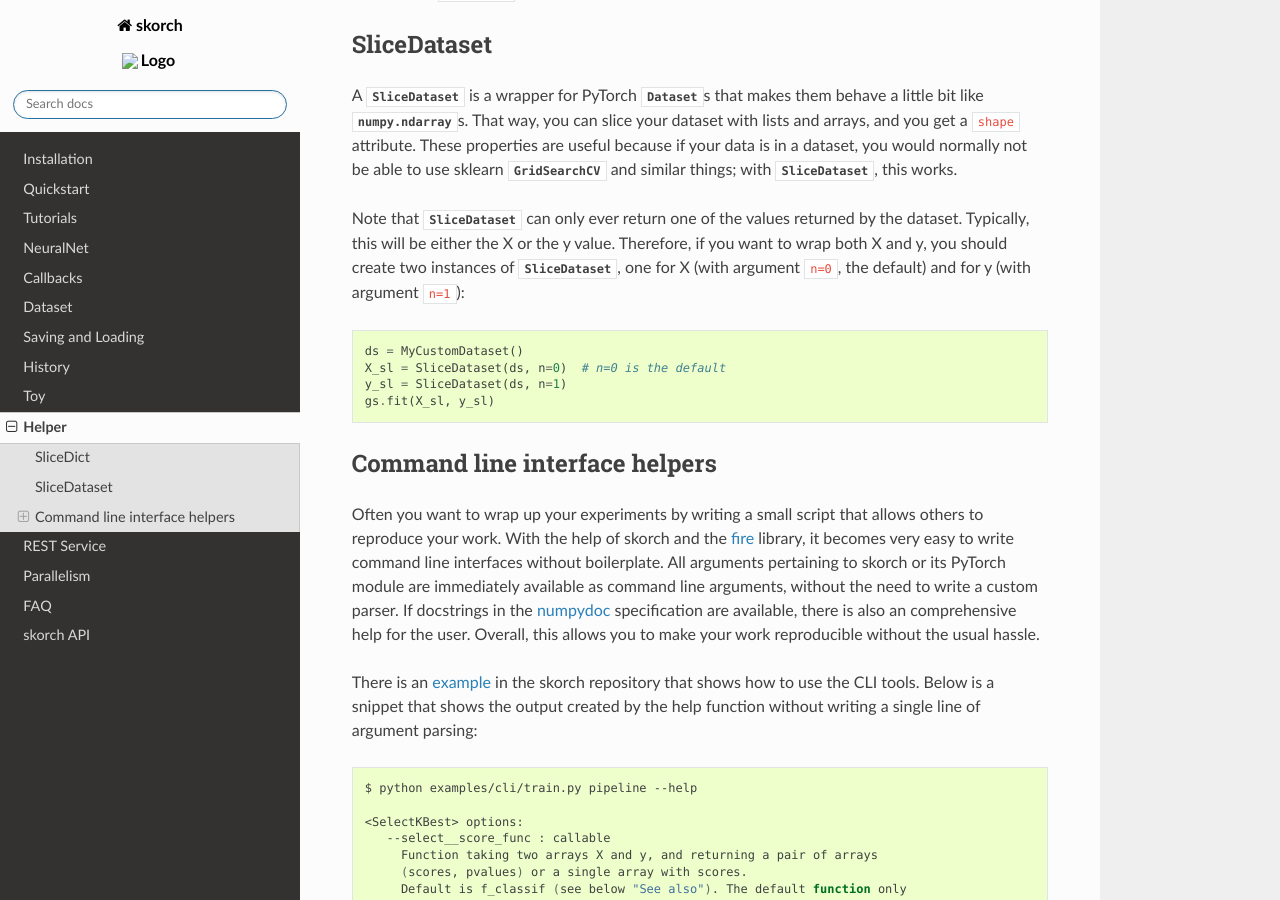
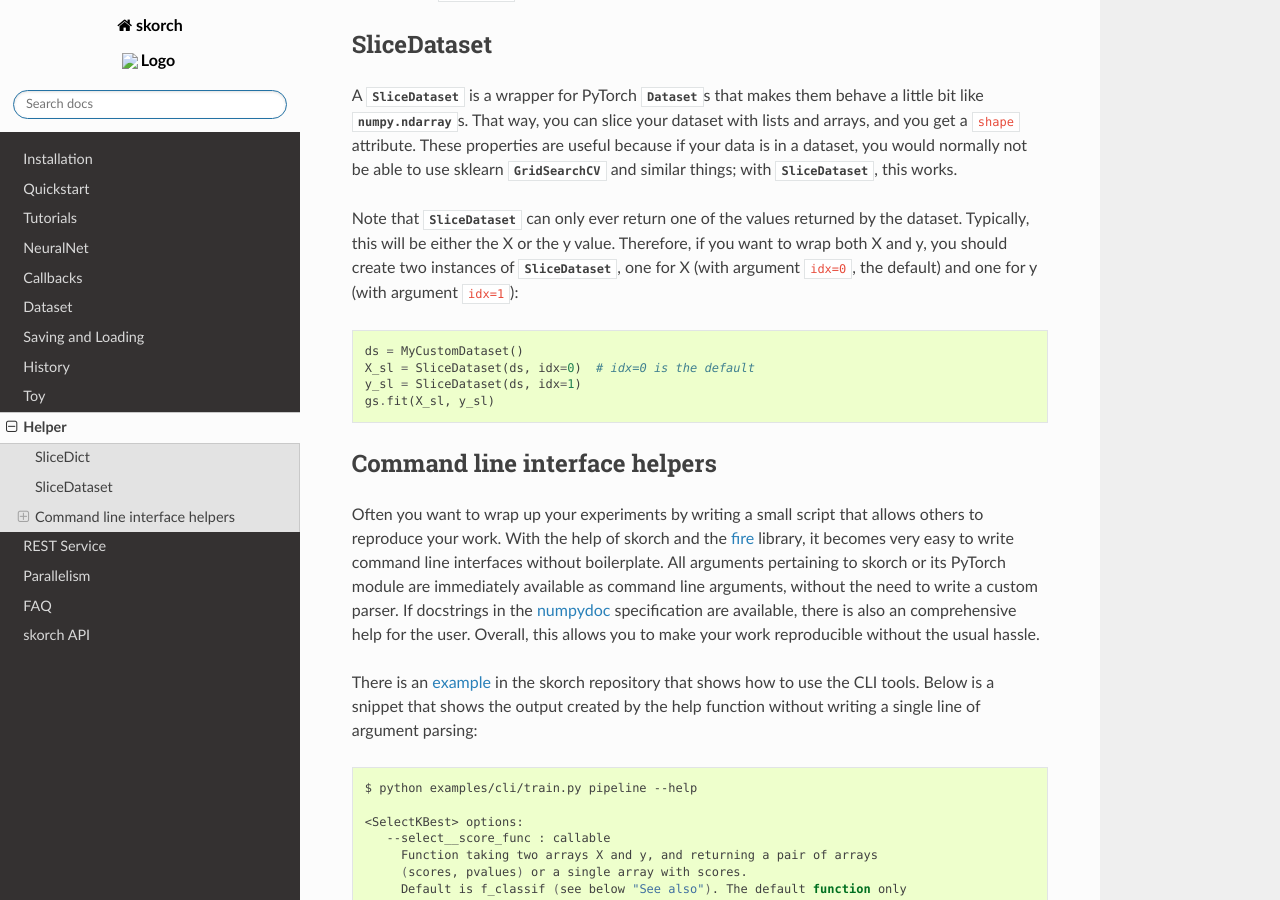
Before and after one commit to skorch-dev/skorch, a Sphinx documentation site: the page built from docs/user/helper.rst, in a window 1280 px wide and 900 px high, scrolled down 409 px. Built offline with Sphinx 7.4.7 and the Read the Docs theme 2.0.0, drawn with Linux system fonts in a browser that asks for light colours.

Commit message:
Address reviewer comments
* rename argument n to idx
* remove pointless __init__ method in test class

```diff
--- a/docs/user/helper.rst
+++ b/docs/user/helper.rst
@@ -36,15 +36,15 @@ with :class:`.SliceDataset`, this works.
 Note that :class:`.SliceDataset` can only ever return one of the
 values returned by the dataset. Typically, this will be either the X
 or the y value. Therefore, if you want to wrap both X and y, you
-should create two instances of :class:`.SliceDataset`, one for X
-(with argument ``n=0``, the default) and for y (with argument
-``n=1``):
+should create two instances of :class:`.SliceDataset`, one for X (with
+argument ``idx=0``, the default) and one for y (with argument
+``idx=1``):
 
 .. code:: python
 
     ds = MyCustomDataset()
-    X_sl = SliceDataset(ds, n=0)  # n=0 is the default
-    y_sl = SliceDataset(ds, n=1)
+    X_sl = SliceDataset(ds, idx=0)  # idx=0 is the default
+    y_sl = SliceDataset(ds, idx=1)
     gs.fit(X_sl, y_sl)
 
 
```
Also changed, not shown: 2 other files.
